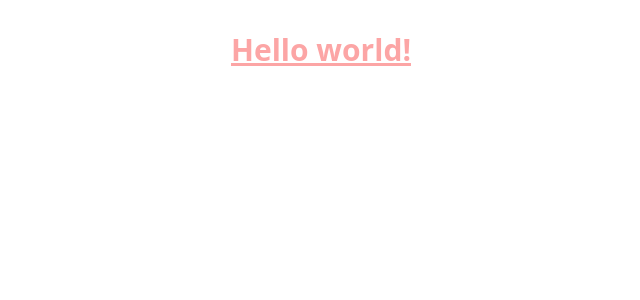
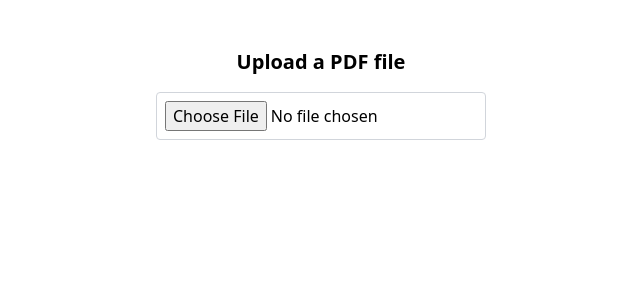
Before and after one commit to Mohitbhatt27/pdf-editor, a React (Vite) app: page / in a window 1280 px wide. Shown: the top 300 px of the page, without its empty margins (319-959 px from the left). Built offline with nearby package versions, Linux system fonts and the light colour scheme.

Commit message:
Implemented pdf upload functionality

```diff
--- a/package.json
+++ b/package.json
@@ -10,6 +10,7 @@
     "preview": "vite preview"
   },
   "dependencies": {
+    "pdf-lib": "^1.17.1",
     "react": "^18.3.1",
     "react-dom": "^18.3.1"
   },
--- a/src/App.jsx
+++ b/src/App.jsx
@@ -1,11 +1,11 @@
 import "./App.css";
+import PdfUploader from "./components/PdfUploader";
 
 function App() {
   return (
     <>
-      <h1 className="text-3xl font-bold underline text-red-300">
-        Hello world!
-      </h1>
+      <h1 className="text-3xl font-bold underline text-red-300"></h1>
+      <PdfUploader />
     </>
   );
 }
--- /dev/null
+++ b/src/components/PdfUploader.jsx
@@ -0,0 +1,38 @@
+import { useState } from "react";
+
+const PdfUploader = () => {
+  const [pdfFile, setPdfFile] = useState(null);
+  const [error, setError] = useState("");
+
+  const handleOnFileChange = (e) => {
+    const file = e.target.files[0];
+    if (file.type == "application/pdf") {
+      setPdfFile(file);
+      setError("");
+    } else {
+      setPdfFile(null);
+      setError("Please only select a valid PDF file.");
+    }
+  };
+
+  return (
+    <div className="p-4 flex flex-col items-center">
+      <h2 className="text-xl font-bold mb-4">Upload a PDF file</h2>
+      <input
+        type="file"
+        accept=".pdf"
+        onChange={handleOnFileChange}
+        className="mb-2 p-2 border border-gray-300 rounded"
+      />
+      {error && <p className="text-red-400">{error}</p>}
+      {pdfFile && (
+        <div>
+          <p className="text-gray-600">File name: {pdfFile.name}</p>
+          <p className="text-gray-600">File size: {pdfFile.size} bytes</p>
+        </div>
+      )}
+    </div>
+  );
+};
+
+export default PdfUploader;
```
Also changed, not shown: 1 other file (tests, documents, lock files or other folders).
